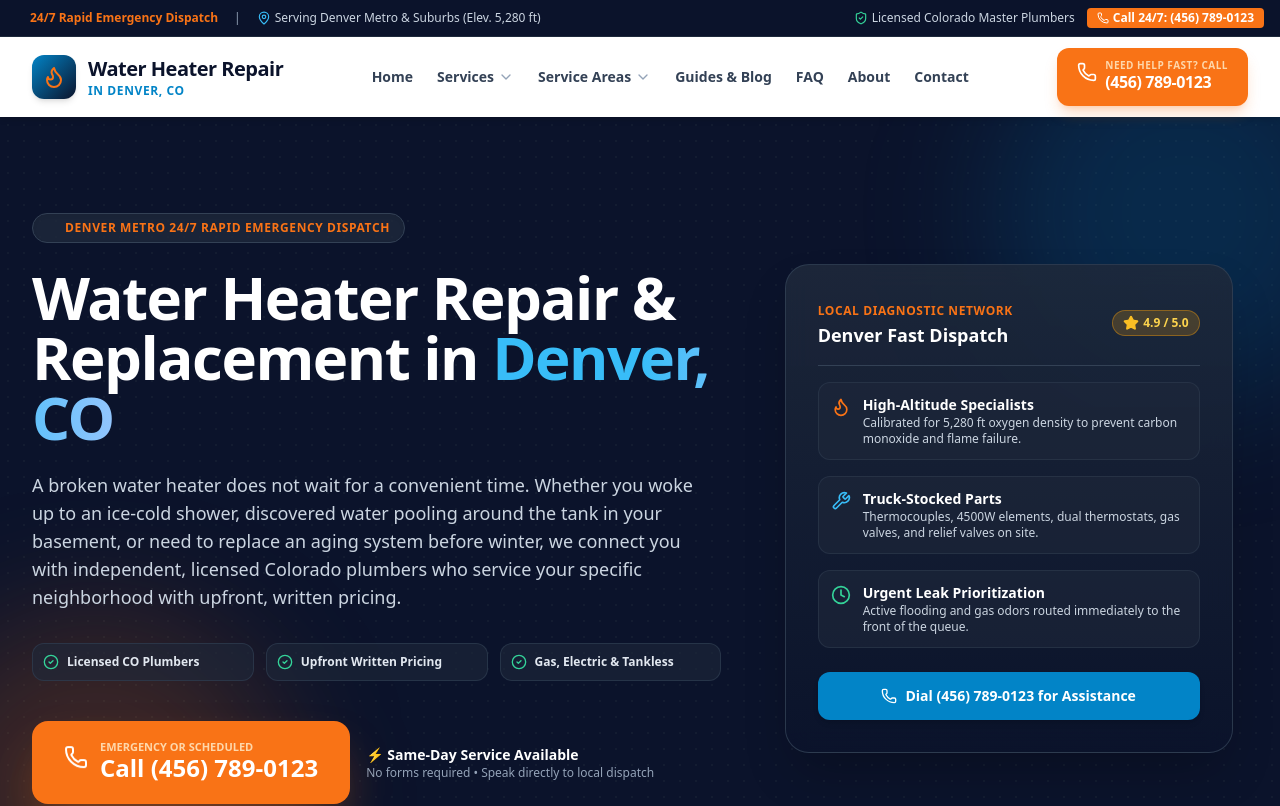
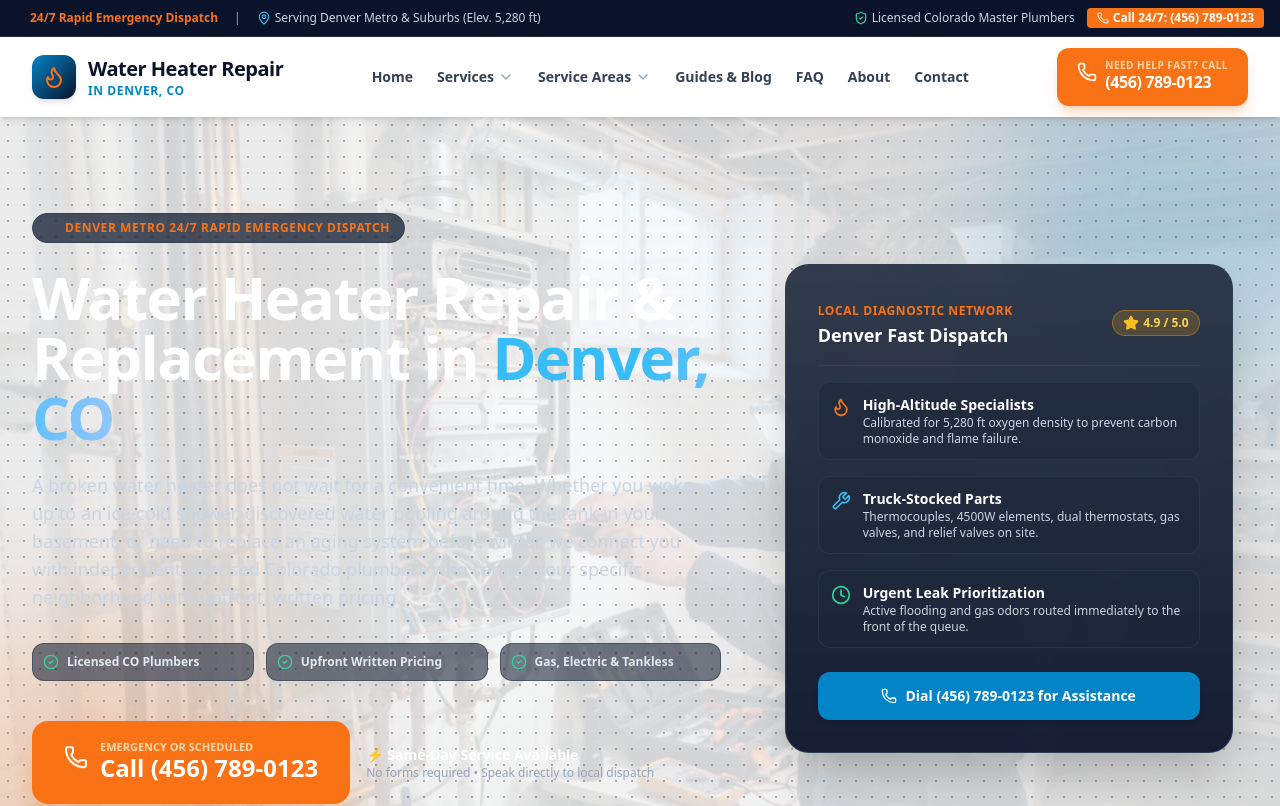
Before and after one commit to frezier-binondo/waterheaterrepairdenver.net, a Next.js app: page / in a window 1280 px wide. Shown: the top 806 px of the page. Built offline with nearby package versions, Linux system fonts and the light colour scheme.

Commit message:
Add subtle, high-contrast background image to homepage hero section

```diff
--- a/app/page.tsx
+++ b/app/page.tsx
@@ -34,14 +34,28 @@ export const metadata: Metadata = {
 export default function HomePage() {
   return (
     <div className="bg-slate-50">
-      {/* HERO SECTION - Inspired by Drainhaus theme */}
-      <section className="relative bg-navy-900 text-white overflow-hidden py-16 sm:py-24 border-b-4 border-primary">
-        {/* Subtle patterned overlay */}
-        <div className="absolute inset-0 bg-[radial-gradient(#1e293b_1px,transparent_1px)] [background-size:16px_16px] opacity-40 pointer-events-none" />
+      {/* HERO SECTION - Inspired by Drainhaus theme with subtle background imagery */}
+      <section className="relative bg-navy-950 text-white overflow-hidden py-16 sm:py-24 border-b-4 border-primary">
+        {/* Subtle Hero Background Image */}
+        <div className="absolute inset-0 z-0 pointer-events-none overflow-hidden">
+          <Image
+            src="/images/basement-tankless-maintenance.jpg"
+            alt="Denver professional water heater installation background"
+            fill
+            priority
+            className="object-cover object-center opacity-15 filter contrast-110 brightness-95"
+            sizes="100vw"
+          />
+          {/* Dual gradient overlays to ensure text contrast and elegance */}
+          <div className="absolute inset-0 bg-gradient-to-r from-navy-950 via-navy-950/85 to-navy-900/75" />
+          <div className="absolute inset-0 bg-gradient-to-t from-navy-950/90 via-transparent to-navy-950/70" />
+          <div className="absolute inset-0 bg-[radial-gradient(#1e293b_1px,transparent_1px)] [background-size:16px_16px] opacity-35" />
+        </div>
+
         <div className="absolute -top-24 -right-24 w-96 h-96 bg-primary/20 rounded-full blur-3xl pointer-events-none" />
         <div className="absolute -bottom-24 -left-24 w-96 h-96 bg-accent/20 rounded-full blur-3xl pointer-events-none" />
 
-        <div className="relative max-w-7xl mx-auto px-4 sm:px-6 lg:px-8">
+        <div className="relative z-10 max-w-7xl mx-auto px-4 sm:px-6 lg:px-8">
           <div className="grid grid-cols-1 lg:grid-cols-12 gap-12 items-center">
             {/* Left Content Column */}
             <div className="lg:col-span-7 space-y-6 text-center lg:text-left">
```
